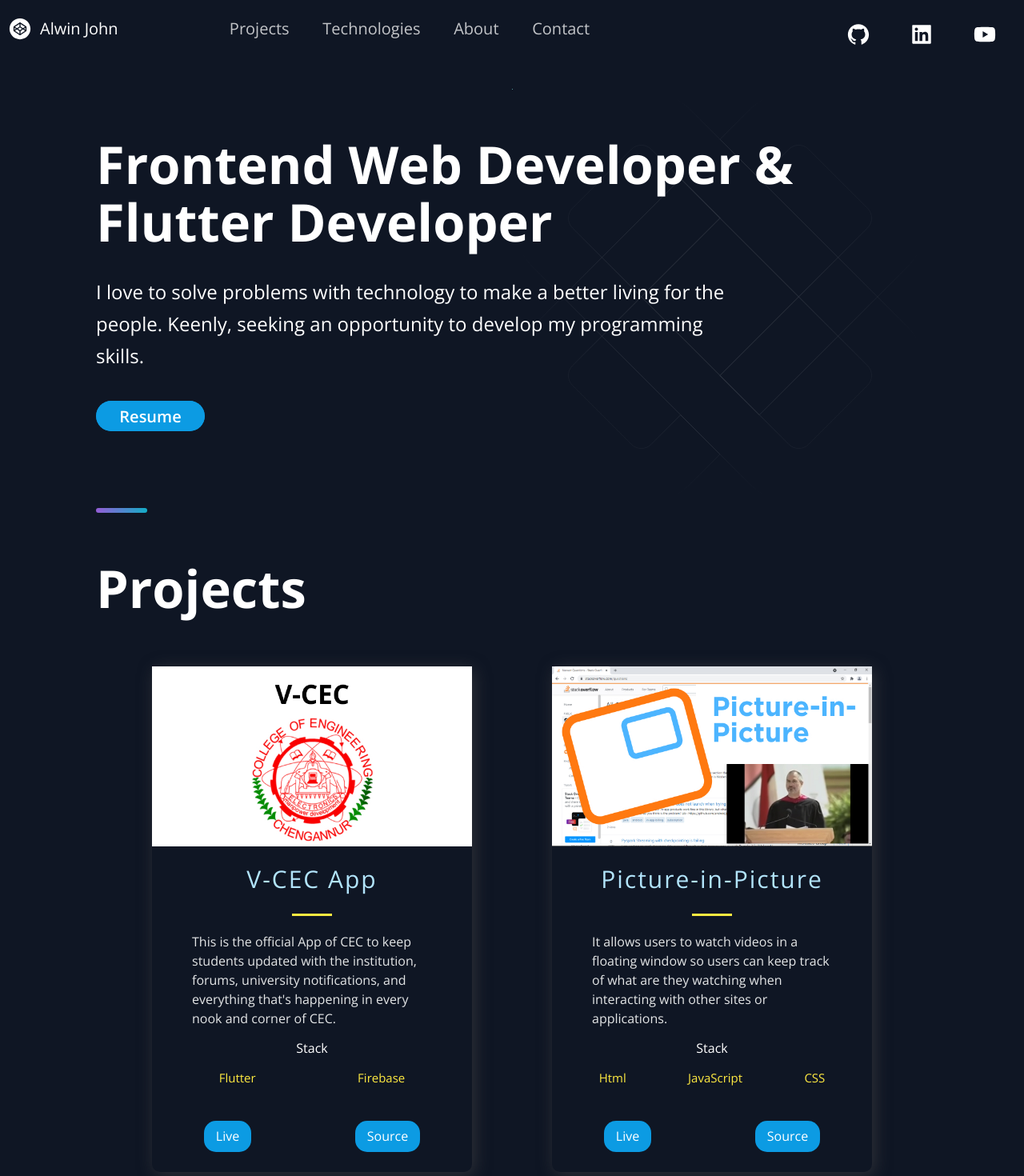
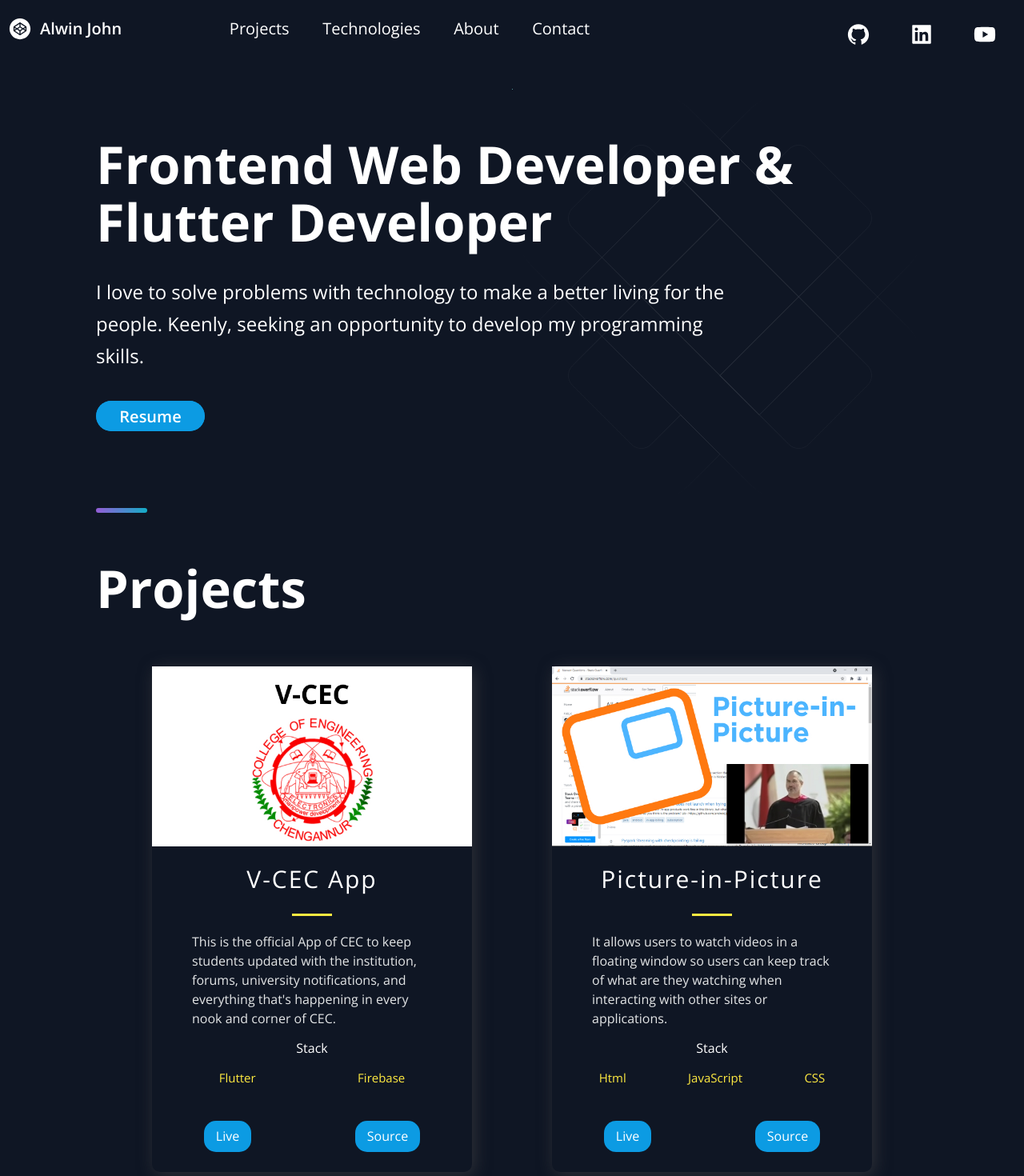
Before and after one commit to Dexters-Hub/portfolio-v1, a Next.js app: page / in a window 1280 px wide. Shown: the top 1470 px of the page at 80% size. Built offline with nearby package versions, Linux system fonts and the light colour scheme.

Commit message:
cta button and bold name

```diff
--- a/src/components/Header/HeaderStyles.js
+++ b/src/components/Header/HeaderStyles.js
@@ -20,6 +20,7 @@ export const Container = styled.div`
 
 export const Span = styled.span`
   font-size: 2rem;
+  font-weight: 600;
   padding-left:1rem;
 `;
 export const Div1 = styled.div`
@@ -54,10 +55,10 @@ export const Div3 = styled.div`
 export const NavLink = styled.a`
   font-size: 2rem;
   line-height: 32px;
-  color: rgba(255, 255, 255, 0.75);
+  color: white;
   transition: 0.4s ease;
   &:hover {
-    color: #fff;
+    color: rgba(255, 255, 255, 0.75);
     opacity: 1;
     cursor: pointer;
   }
--- a/src/components/Projects/ProjectsStyles.js
+++ b/src/components/Projects/ProjectsStyles.js
@@ -44,7 +44,7 @@ export const TitleContent = styled.div`
 export const HeaderThree = styled.h3`
   font-weight: 500;
   letter-spacing: 2px;
-  color: #b2e4fb;
+  color: #FFFFFF;
   padding: .5rem 0;
   font-size: ${(props) => props.title ? '3rem' : '2rem'};
 `;
--- a/src/styles/GlobalComponents/index.js
+++ b/src/styles/GlobalComponents/index.js
@@ -220,7 +220,8 @@ export const ButtonFront = styled.button`
   box-shadow: ${({ disabled }) => disabled ? 'inset 0px 2px 1px rgba(46, 49, 55, 0.15), inset 0px 0px 4px rgba(20, 20, 55, 0.3)' : 'none'};
 
   &:hover {
-    opacity: 0;
+    background:${({ alt }) => alt ? 'linear-gradient(270deg, #F46737 0%, #945DD6 100%)' : '#1989C2'};
+    opacity: 100;
   }
   &:focus {
     outline: none;
```
